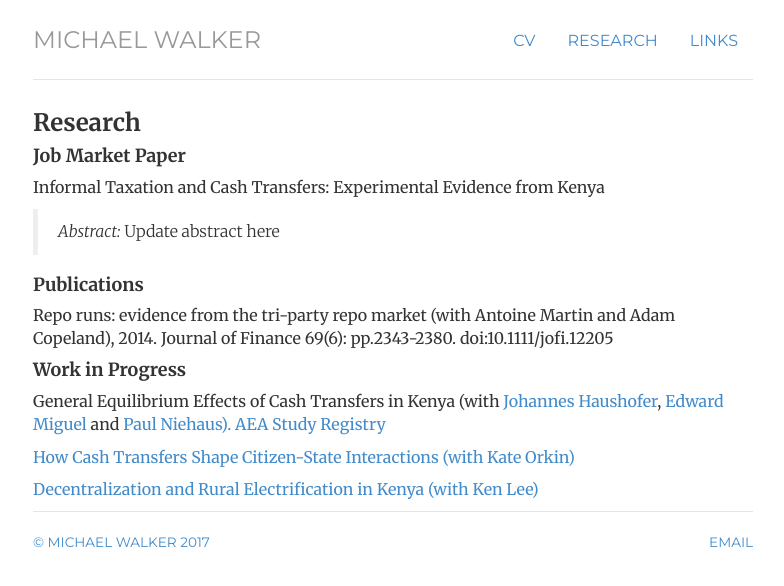
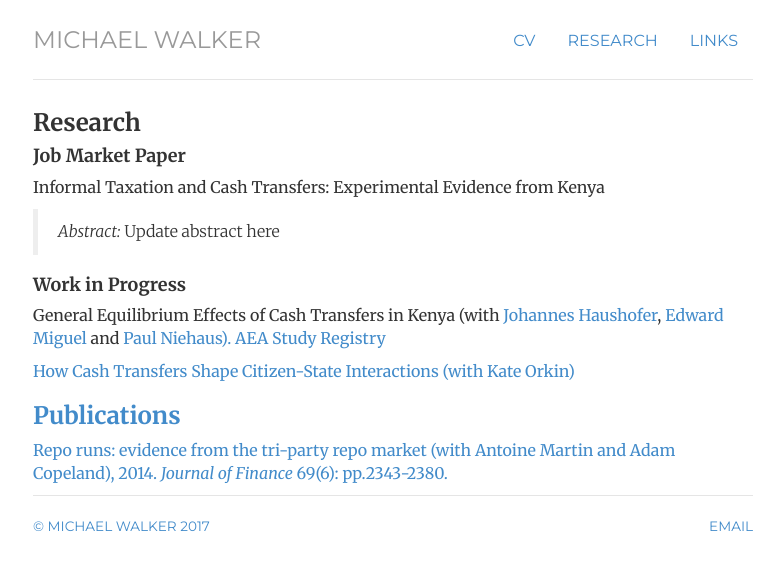
Before and after one commit to mwwalker/mwwalker.github.io, a Jekyll site: the page built from research/index.html, in a window 1280 px wide. Shown: the top 586 px of the page, without its empty margins (247-1031 px from the left). Built offline with Jekyll 4.4.1, drawn with Linux system fonts in a browser that asks for light colours; nearby versions of some CDN libraries; library files that are not in the unit come from our copies.

Commit message:
Updating links and re-arranging order

```diff
--- a/research/index.html
+++ b/research/index.html
@@ -15,16 +15,17 @@ title: Research
   </p></blockquote>
 
 
-  <h4>Publications</h4>
-
-  <p>Repo runs: evidence from the tri-party repo market (with Antoine Martin and Adam Copeland), 2014. Journal of Finance 69(6): pp.2343-2380. doi:10.1111/jofi.12205</p>
-
       <h4>Work in Progress</h4>
 
-      <p>General Equilibrium Effects of Cash Transfers in Kenya (with <a href="https://www.princeton.edu/haushofer/"> Johannes Haushofer</a>,<a href="http://emiguel.econ.berkeley.edu/"> Edward Miguel</a> and <a href="http://econweb.ucsd.edu/~pniehaus/"</a> Paul Niehaus). <a href="socialscienceregistry.org/trials/505"</a> AEA Study Registry </p>
+      <p>General Equilibrium Effects of Cash Transfers in Kenya (with <a href="https://www.princeton.edu/haushofer/"> Johannes Haushofer</a>,<a href="http://emiguel.econ.berkeley.edu/"> Edward Miguel</a> and <a href="http://econweb.ucsd.edu/~pniehaus/"</a> Paul Niehaus). <a href="https://www.socialscienceregistry.org/trials/505"</a> AEA Study Registry </p>
 
           <p> How Cash Transfers Shape Citizen-State Interactions (with <a href="https://sites.google.com/site/kateorkin/home"</a> Kate Orkin) </p>
 
-      <p>Decentralization and Rural Electrification in Kenya (with <a href="https://sites.google.com/site/ucbkenlee/"</a> Ken Lee)</p>
+     <!-- <p>Decentralization and Rural Electrification in Kenya (with <a href="https://sites.google.com/site/ucbkenlee/"</a> Ken Lee)</p> -->
+
+          <h3>Publications</h3>
+
+          <p> <a href="http://onlinelibrary.wiley.com/doi/10.1111/jofi.12205/abstract"</a> Repo runs: evidence from the tri-party repo market (with <a href="https://www.newyorkfed.org/research/economists/martin"</a> Antoine Martin and <a href="https://www.newyorkfed.org/research/economists/copeland/index.html"</a> Adam Copeland), 2014. <em>Journal of Finance </em> 69(6): pp.2343-2380. </p>
+
 
       </div>
```
